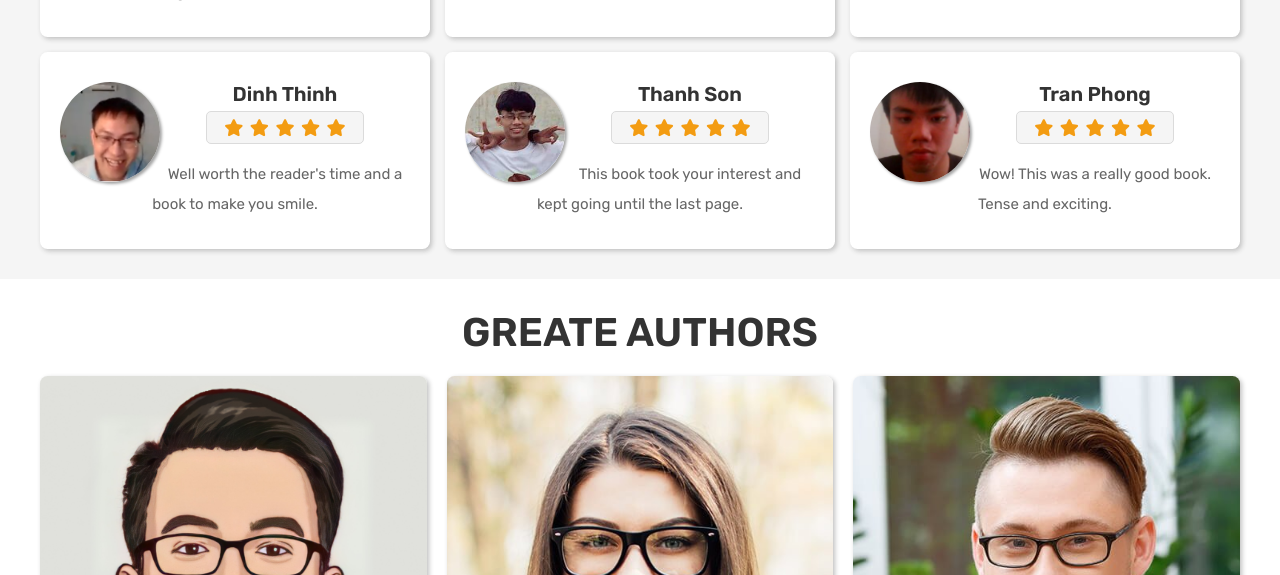
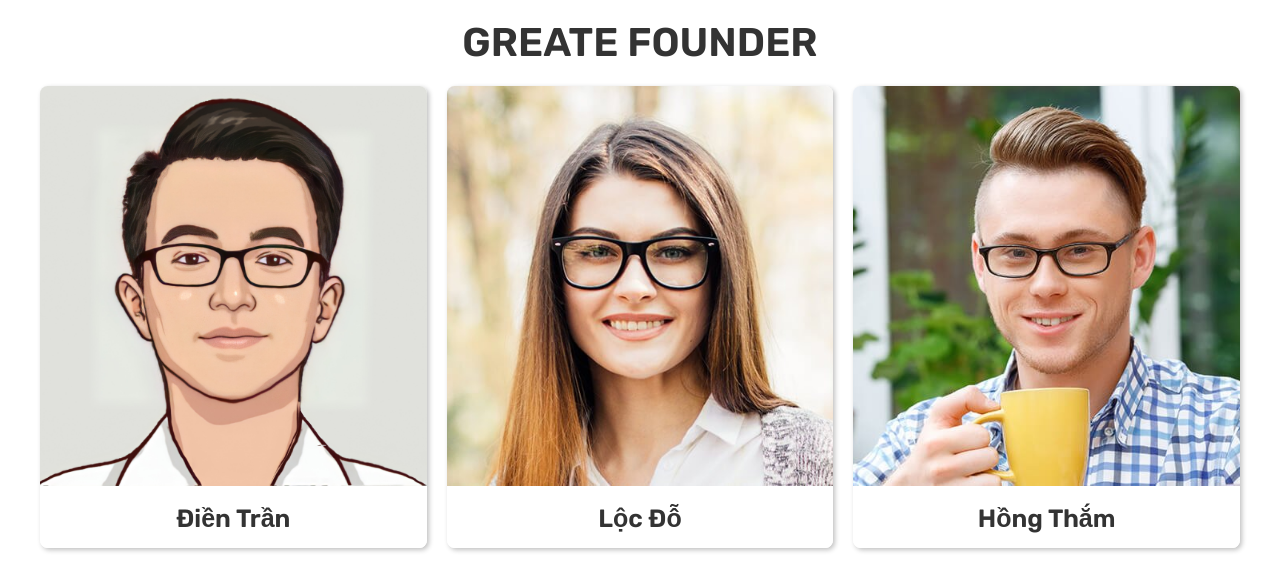
Before and after one commit to dien-tran/Do_An_Web2, a PHP site: page /about.php in a window 1280 px wide. Shown: the part 2132-2707 px from the top of the page. Run offline with PHP 8.4, Linux system fonts and the light colour scheme; a user stored in the database is signed in; data that the repository does not hold is empty; some web fonts are replaced.

Commit message:
Update vặt

```diff
--- a/bookept-main/about.php
+++ b/bookept-main/about.php
@@ -52,13 +52,14 @@ if (!isset($user_id)) {
             <h3>why choose us?</h3>
             <h6>A choice that makes the difference</h6>
             <p>&bull; Professional organization, while always adding value and active in solving customer problems.</p>
-            <p>&bull; Lorem ipsum dolor, sit amet consectetur adipisicing elit. Impedit quos enim minima ipsa dicta officia corporis ratione saepe sed adipisci?</p>
+            <p>&bull; Dive into our extensive collection of books curated for every reader, from classics to contemporary bestsellers. </p>
+            <p>&bull; Immerse yourself in a world of knowledge and imagination, where every page offers an adventure waiting to be discovered. </p>
             <a href="contact.php" class="btn">contact us</a>
          </div>
       </div>
    </section>
 
-   <div class="about-benefit">
+   <!-- <div class="about-benefit">
       <div>
          <img src="https://www.aimgroupinternational.com/build/assets/why-choose-us/dedicated-teams.png" alt="dedicated-teams_img">
          <p>Dedicated teams</p>
@@ -79,7 +80,7 @@ if (!isset($user_id)) {
          <img src="https://www.aimgroupinternational.com/build/assets/why-choose-us/respect-clients.png" alt="respect-clients_img">
          <p>Respect customers</p>
       </div>
-   </div>
+   </div> -->
 
    <section class="about">
       <div class="flex">
@@ -95,7 +96,7 @@ if (!isset($user_id)) {
       </div>
    </section>
 
-   <div class="about-benefit">
+   <!-- <div class="about-benefit">
       <div>
          <img src="https://www.aimgroupinternational.com/build/assets/why-choose-us/research-analysis.png" alt="research-analysis_img">
          <p>Reasearch & Analysis</p>
@@ -120,7 +121,7 @@ if (!isset($user_id)) {
          <img src="https://www.aimgroupinternational.com/build/assets/why-choose-us/ease-work.png" alt="ease-work_img">
          <p>Transparency and ease</p>
       </div>
-   </div>
+   </div> -->
 
    <section class="about">
       <div class="flex">
@@ -141,7 +142,7 @@ if (!isset($user_id)) {
          <div class="box">
             <div class="review-infor">
                <img src="https://scontent.fsgn2-5.fna.fbcdn.net/v/t1.6435-9/83979562_1585954714895087_6401964817036345344_n.jpg?_nc_cat=102&ccb=1-6&_nc_sid=174925&_nc_ohc=p7UrNJk3O4sAX-kVq4E&_nc_ht=scontent.fsgn2-5.fna&oh=00_AT8DVxDK0qXrUYVetgE1Kc1NJ4NHewozqcFt_g0eBvsu1A&oe=62ABE3D8" alt="review_img_1">
-               <h3>Huu Nhat</h3>
+               <h3>Danh Vo</h3>
                <div class="stars">
                   <i class="fas fa-star"></i>
                   <i class="fas fa-star"></i>
@@ -156,7 +157,7 @@ if (!isset($user_id)) {
          <div class="box">
             <div class="review-infor">
                <img src="https://scontent.fsgn2-6.fna.fbcdn.net/v/t39.30808-6/270012528_3144488045830078_518552516310324421_n.jpg?_nc_cat=110&ccb=1-6&_nc_sid=174925&_nc_ohc=SX8_BepqJZoAX-l8IIk&_nc_ht=scontent.fsgn2-6.fna&oh=00_AT9EpmidHI0EJRqtjNDGKO8SSpUplJKau7ZaUApP5JR7FA&oe=62897475" alt="review_img_2">
-               <h3>Thanh Tung</h3>
+               <h3>Anh Ngo</h3>
                <div class="stars">
                   <i class="fas fa-star"></i>
                   <i class="fas fa-star"></i>
@@ -186,7 +187,7 @@ if (!isset($user_id)) {
          <div class="box">
             <div class="review-infor">
             <img src="./public/about/review-4.png" alt="review_img_4">
-               <h3>Dinh Thinh</h3>
+               <h3>Phú Thành</h3>
                <div class="stars">
                   <i class="fas fa-star"></i>
                   <i class="fas fa-star"></i>
@@ -201,7 +202,7 @@ if (!isset($user_id)) {
          <div class="box">
             <div class="review-infor">
             <img src="./public/about/review-5.png" alt="review_img_5">
-               <h3>Thanh Son</h3>
+               <h3>Vinh Nguyễn</h3>
                <div class="stars">
                   <i class="fas fa-star"></i>
                   <i class="fas fa-star"></i>
@@ -216,7 +217,7 @@ if (!isset($user_id)) {
          <div class="box">
             <div class="review-infor">
             <img src="./public/about/review-6.png" alt="review_img_6">
-               <h3>Tran Phong</h3>
+               <h3>Phát Trịnh</h3>
                <div class="stars">
                   <i class="fas fa-star"></i>
                   <i class="fas fa-star"></i>
@@ -231,7 +232,7 @@ if (!isset($user_id)) {
    </section>
 
    <section class="authors">
-      <h1 class="title">greate authors</h1>
+      <h1 class="title">greate founder</h1>
       <div class="box-container">
          <div class="box">
             <img src="./public/about/author-1.jpg" alt="">
@@ -241,7 +242,7 @@ if (!isset($user_id)) {
                <a href="#" class="fab fa-instagram"></a>
                <a href="#" class="fab fa-linkedin"></a>
             </div>
-            <h3>Thuong Truong</h3>
+            <h3>Điền Trần</h3>
          </div>
 
          <div class="box">
@@ -252,7 +253,7 @@ if (!isset($user_id)) {
                <a href="#" class="fab fa-instagram"></a>
                <a href="#" class="fab fa-linkedin"></a>
             </div>
-            <h3>john deo</h3>
+            <h3>Lộc Đỗ</h3>
          </div>
 
          <div class="box">
@@ -263,7 +264,7 @@ if (!isset($user_id)) {
                <a href="#" class="fab fa-instagram"></a>
                <a href="#" class="fab fa-linkedin"></a>
             </div>
-            <h3>john deo</h3>
+            <h3>Hồng Thắm</h3>
          </div>
       </div>
    </section>
--- a/bookept-main/home.php
+++ b/bookept-main/home.php
@@ -58,7 +58,7 @@ if (isset($_POST['add_to_cart'])) {
    <section class="home">
       <div class="content">
          <h3>Hand Picked Book to your door.</h3>
-         <p>Lorem ipsum dolor sit amet consectetur adipisicing elit. Excepturi, quod? Reiciendis ut porro iste totam.</p>
+         <p>Embark on a literary journey with our online bookstore – where every page holds a new adventure.</p>
          <a href="about.php" class="white-btn">discover more</a>
       </div>
    </section>
```
